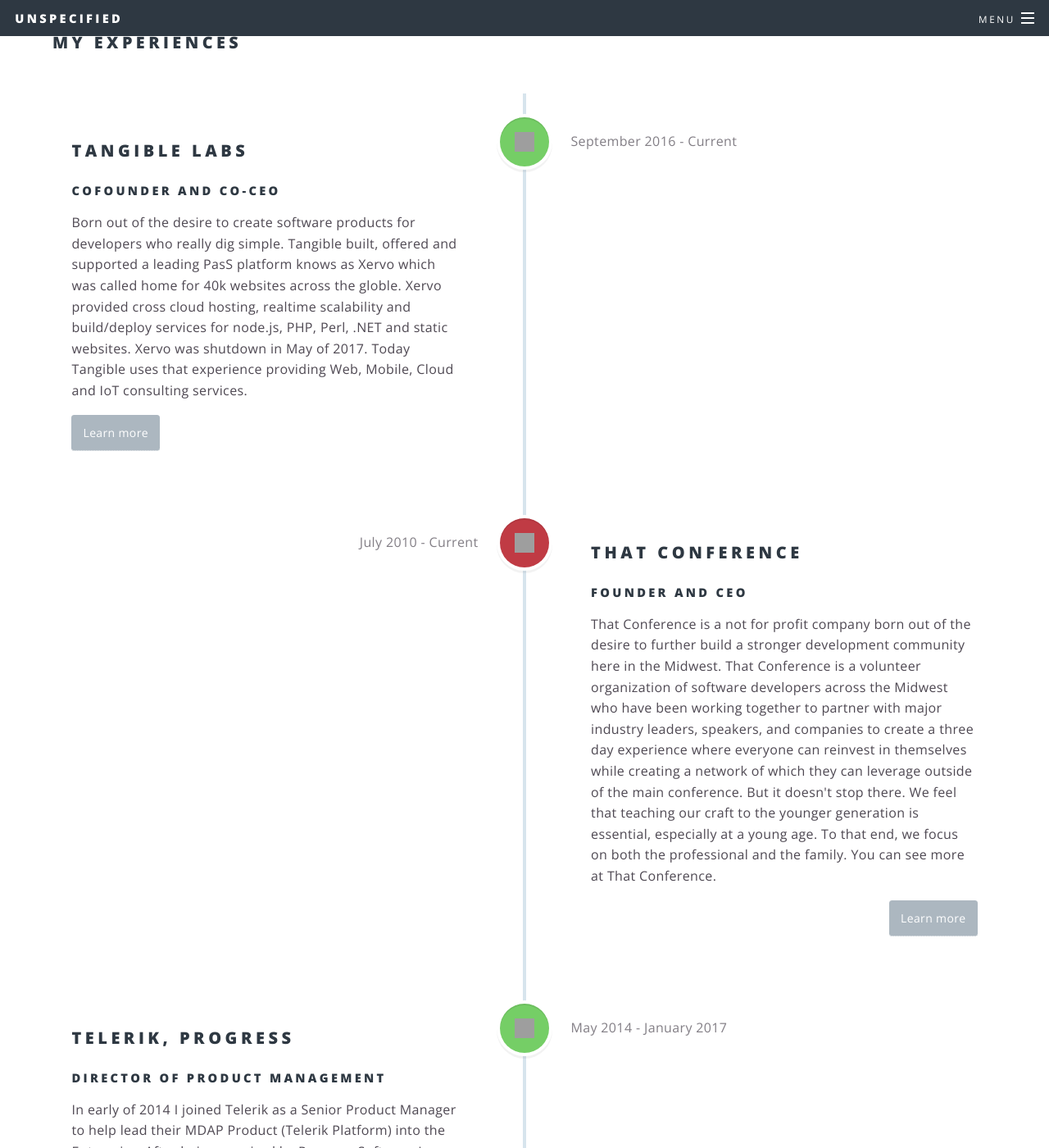
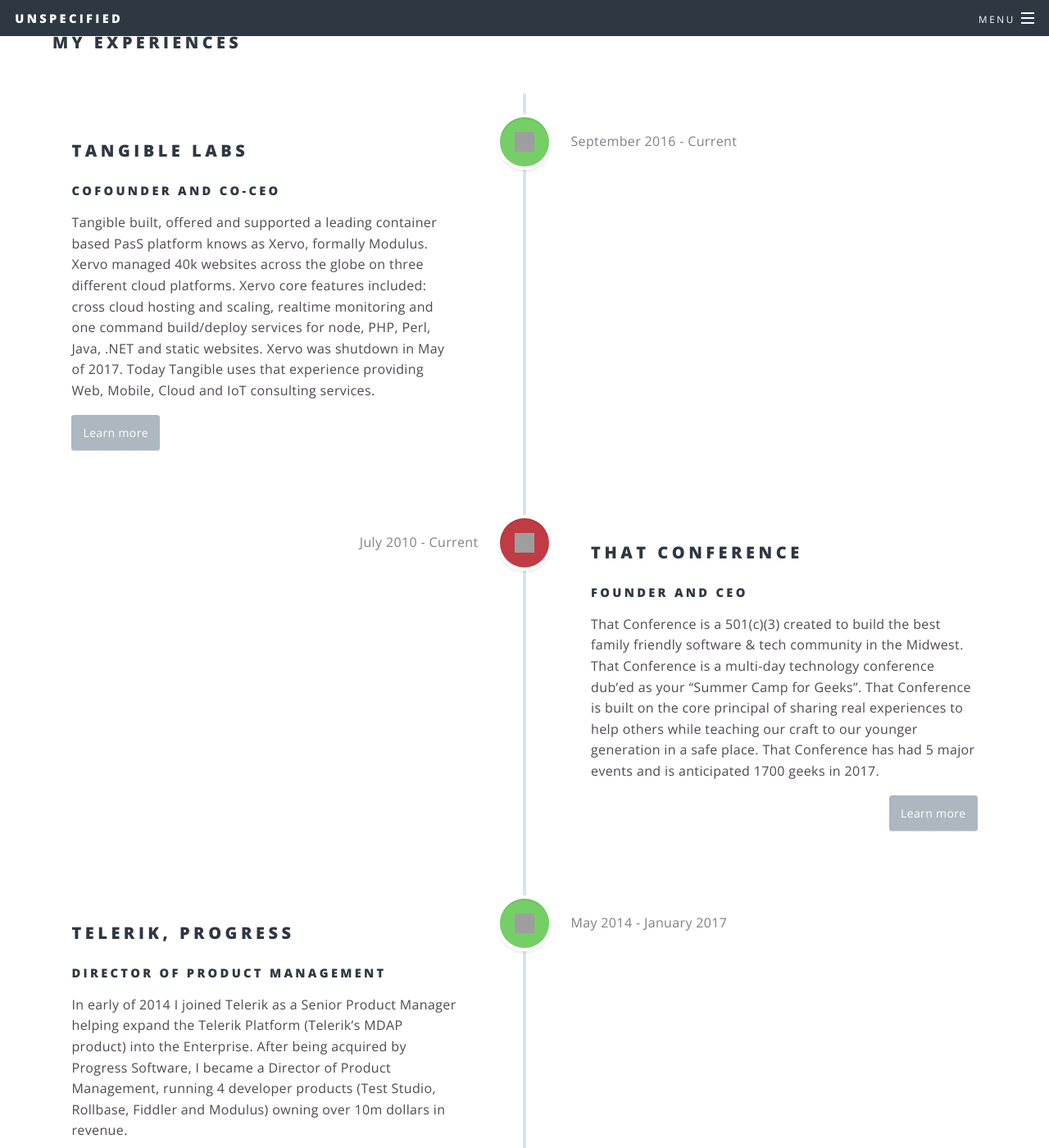
Before and after one commit to csell5/csell5.github.io, a Jekyll site: the page built from about.html, in a window 1280 px wide and 1400 px high, scrolled down 657 px. Shown: the whole window at 82% size. Built offline with Jekyll 4.4.1, drawn with Linux system fonts in a browser that asks for light colours; some of the changed text lies outside the part shown; grey boxes are pictures that could not be loaded.

Commit message:
updated copy

```diff
--- a/about.html
+++ b/about.html
@@ -30,7 +30,7 @@
   		<h2>Tangible Labs</h2>
       <h4>CoFounder and CO-CEO</h4>
   		<p>
-        Born out of the desire to create software products for developers who really dig simple. Tangible built, offered and supported a leading PasS platform knows as Xervo which was called home for 40k websites across the globle. Xervo provided cross cloud hosting, realtime scalability and build/deploy services for node.js, PHP, Perl, .NET and static websites. Xervo was shutdown in May of 2017.
+        Tangible built, offered and supported a leading container based PasS platform knows as Xervo, formally Modulus. Xervo managed 40k websites across the globe on three different cloud platforms. Xervo core features included: cross cloud hosting and scaling, realtime monitoring and one command build/deploy services for node, PHP, Perl, Java, .NET and static websites. Xervo was shutdown in May of 2017.
         Today Tangible uses that experience providing Web, Mobile, Cloud and IoT consulting services.
       </p>
   		<a href="#0" class="cd-read-more">Learn more</a>
@@ -46,7 +46,7 @@
   	<div class="cd-timeline-content">
   		<h2>That Conference</h2>
       <h4>Founder and CEO</h4>
-  		<p>That Conference is a not for profit company born out of the desire to further build a stronger development community here in the Midwest. That Conference is a volunteer organization of software developers across the Midwest who have been working together to partner with major industry leaders, speakers, and companies to create a three day experience where everyone can reinvest in themselves while creating a network of which they can leverage outside of the main conference. But it doesn't stop there. We feel that teaching our craft to the younger generation is essential, especially at a young age. To that end, we focus on both the professional and the family. You can see more at That Conference.</p>
+  		<p>That Conference is a 501(c)(3) created to build the best family friendly software & tech community in the Midwest. That Conference is a multi-day technology conference dub’ed as your “Summer Camp for Geeks”. That Conference is built on the core principal of sharing real experiences  to help others while teaching our craft to our younger generation in a safe place. That Conference has had 5 major events and is anticipated 1700 geeks in 2017.</p>
   		<a href="/thatconference" class="cd-read-more">Learn more</a>
   		<span class="cd-date">July 2010 - Current</span>
   	</div> <!-- cd-timeline-content -->
@@ -61,7 +61,7 @@
   		<h2>Telerik, Progress</h2>
       <h4>Director of Product Management</h4>
   		<p>
-        In early of 2014 I joined Telerik as a Senior Product Manager to help lead their MDAP Product (Telerik Platform) into the Enterprise. After being acquired by Progress Software I became a Director of Product Management, running 4 different developer products (Test Studio, Rollbase, Fiddler and Modulus) owning over 10m dollars in revenue.
+        In early of 2014 I joined Telerik as a Senior Product Manager helping expand the Telerik Platform (Telerik’s MDAP product) into the Enterprise. After being acquired by Progress Software, I became a Director of Product Management, running 4 developer products (Test Studio, Rollbase, Fiddler and Modulus) owning over 10m dollars in revenue.
       </p>
   		<a href="/experiences/telerik" class="cd-read-more">Learn more</a>
   		<span class="cd-date">May 2014 - January 2017</span>
@@ -77,7 +77,7 @@
   		<h2>Microsoft</h2>
       <h4>Senior Program Manager</h4>
   		<p>
-        My tenure of 9 years at started as a consultant in their professional consulting services group where I was responsible for the design, build and delivery of mission critical Websites and Applications. After 5 years I wanted to take my experience broader joining the Evangelism team as a developer evangelist in quest to partner deeply with the community at large while and taking the communities input back to our products. 3 years later I would join the product group as a Senior Program Manager helping major ISVs build their Mobile apps and deploy their Websites to the cloud.
+        My tenure of 9 years at started as a developer consultant in their professional consulting services group, where I was responsible for the design, build and delivery of mission critical Websites and Applications. After 5 years I wanted to take my experience broader joining the Evangelism and Advocacy team as a developer evangelist.  in quest to partner deeply with the community at large while and taking the communities input back to our products. 3 years later I would join the product group as a Senior Program Manager partnering with Microsoft’s top ISVs to architect and build their Mobile apps and deploying them to the cloud.
       </p>
   		<a href="/experiences/microsoft" class="cd-read-more">Learn more</a>
   		<span class="cd-date">July 2005 - May 2014</span>
@@ -93,7 +93,9 @@
   	<div class="cd-timeline-content">
   		<h2>Allstate Insurance</h2>
       <h4>Senior Architect</h4>
-  		<p>The "offcial" professional carer started here. Starting as a tester on the Year 2000 project, working my way through engineering and ending as a Software Architect. I help design, lead and buil a number mission critical Websites, applications and the core architecture framework the company used for all new software development. I even managed to save Allstate a few million dollars along the way.</p>
+  		<p>
+        The "official" professional carer all started here. Starting as a tester on the Year 2000 project, working through engineering ranks and ending as a Software Architect. I helped design, lead and build a number mission critical Websites, Applications and lastly the core architecture framework the company used for all new software development.
+      </p>
   		<a href="/experiences/allstate" class="cd-read-more">Learn more</a>
   		<span class="cd-date">July 1998 - July 2005</span>
   	</div> <!-- cd-timeline-content -->
```
